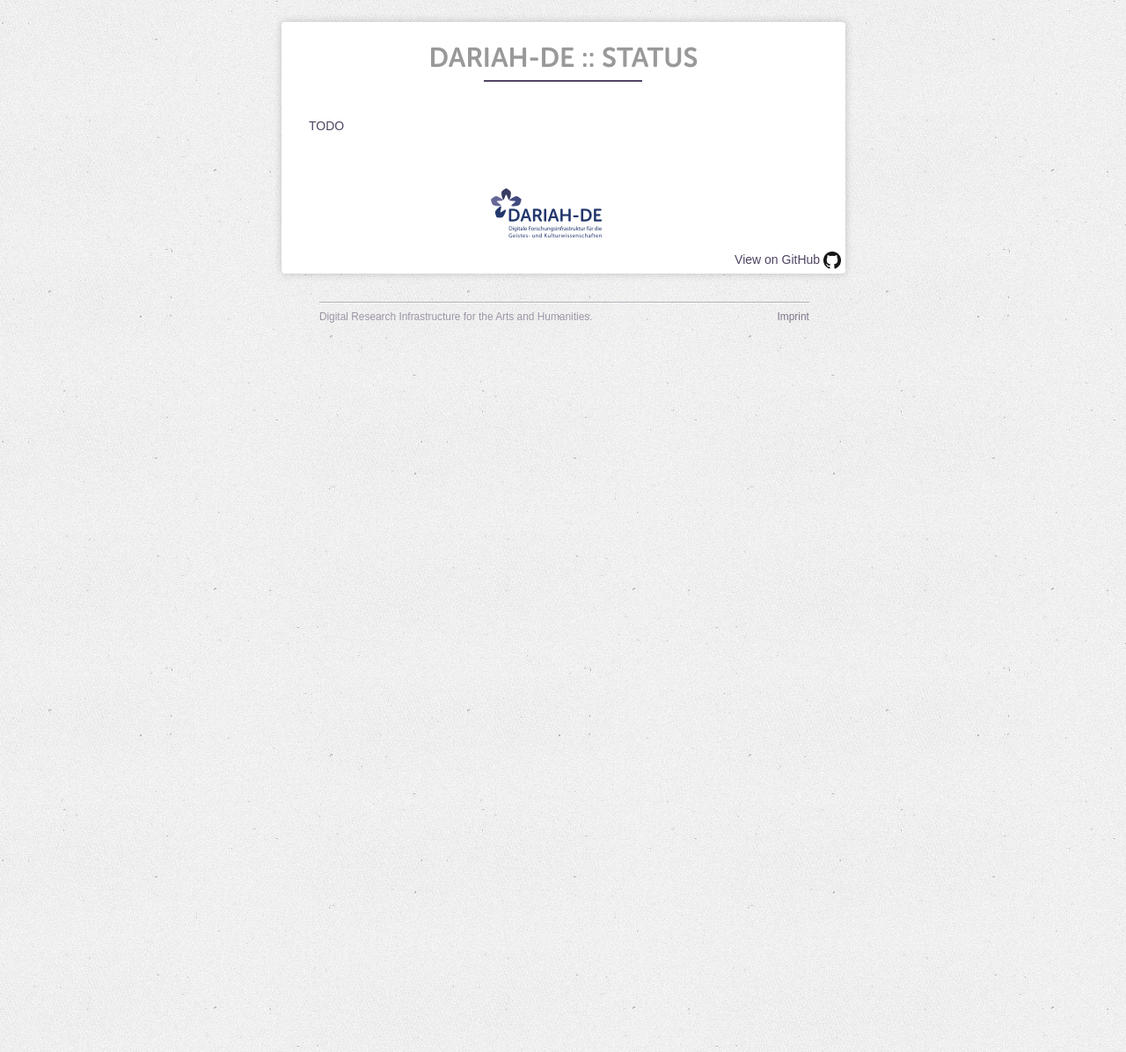
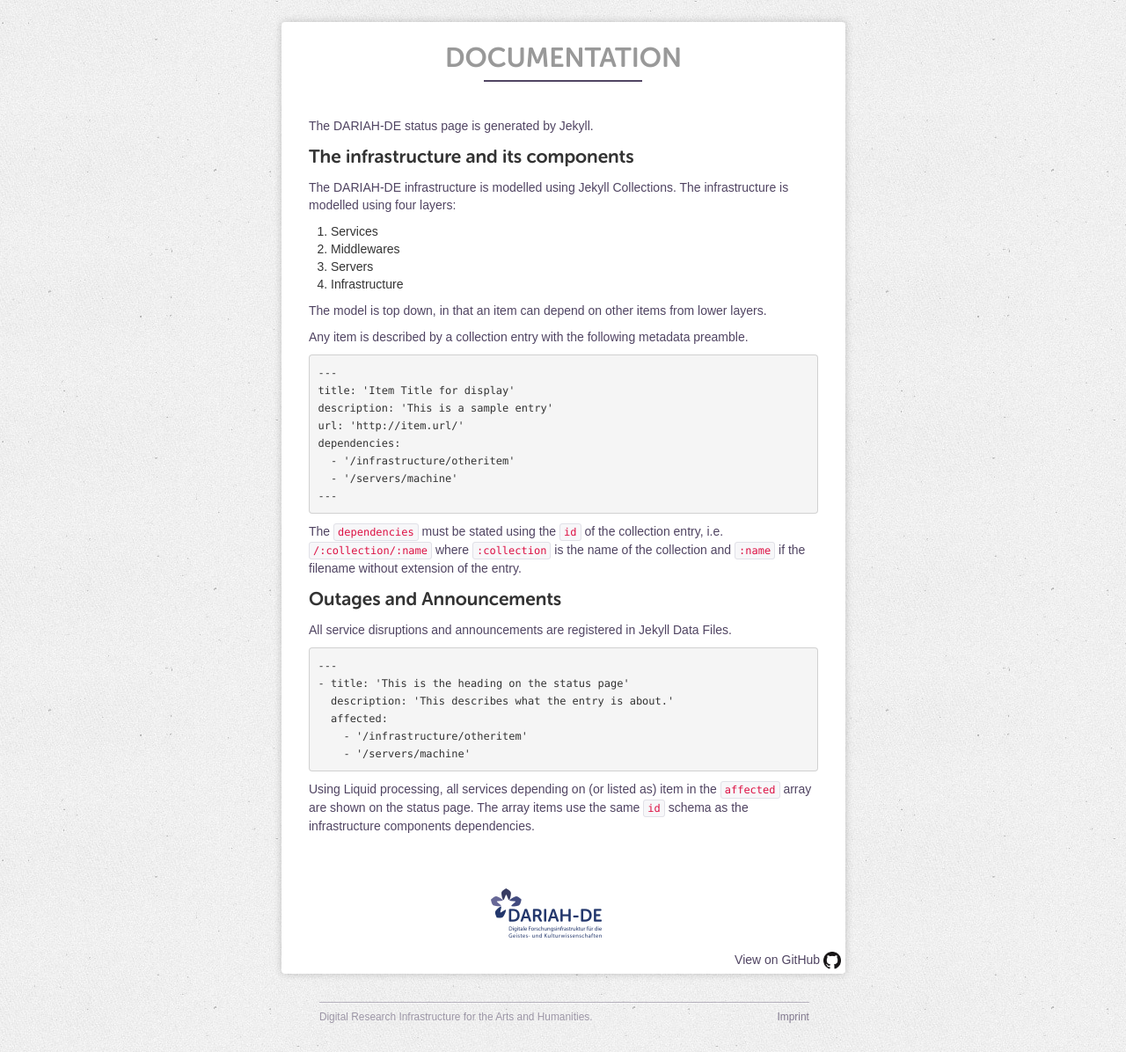
Before and after one commit to DARIAH-DE/status, a Jekyll site: the page built from documentation.md, in a window 1280 px wide. Shown: the whole page at 88% size. Built offline with Jekyll 4.4.1, drawn with Linux system fonts in a browser that asks for light colours; our own code applies the rules of GitHub Pages for plain Markdown files.

Commit message:
Add initial documentation

````diff
--- a/_config.yml
+++ b/_config.yml
@@ -13,3 +13,12 @@
   - middlewares
   - servers
   - infrastructure
+
+exclude: ['README.md', 'Gemfile', 'Gemfile.lock']
+
+defaults:
+  -
+    scope:
+      path: ''
+    values:
+      layout: 'index'
--- a/_layouts/index.html
+++ b/_layouts/index.html
@@ -2,7 +2,7 @@
 <html lang="en">
   <head>
     <meta charset="utf-8">
-    <title>DARIAH-DE :: Status</title>
+    <title>{{ page.title }}</title>
     <meta name="viewport" content="width=device-width, initial-scale=1">
     <meta name="description" content="DARIAH-DE">
     <link rel="alternate" type="application/atom+xml" title="Commits as RSS Feed" href="{{ site.github.repository_url }}/commits/master.atom" />
@@ -31,7 +31,6 @@
     <div id="content_layout">
       <div class="span8 main-content-wrapper">
         <div id="content" class="primary-area">
-          <h1>DARIAH-DE :: Status</h1>
 
           {{ content }}
 
--- a/_layouts/status.html
+++ b/_layouts/status.html
@@ -1,6 +1,8 @@
 ---
 layout: index
 ---
+
+<h1>DARIAH-DE :: Status</h1>
 
 <div class="status info">
   <h2>Current notifications</h2>
--- a/documentation.md
+++ b/documentation.md
@@ -1,5 +1,45 @@
+# Documentation
+
+The DARIAH-DE status page is generated by [Jekyll](https://jekyllrb.com/).
+
+## The infrastructure and its components
+
+The DARIAH-DE infrastructure is modelled using [Jekyll Collections](https://jekyllrb.com/docs/collections/).
+The infrastructure is modelled using four layers:
+
+1. Services
+2. Middlewares
+3. Servers
+4. Infrastructure
+
+The model is top down, in that an item can depend on other items from lower layers.
+
+Any item is described by a collection entry with the following metadata preamble.
+
+```yaml
 ---
-layout: index
+title: 'Item Title for display'
+description: 'This is a sample entry'
+url: 'http://item.url/'
+dependencies:
+  - '/infrastructure/otheritem'
+  - '/servers/machine'
 ---
+```
 
-TODO
+The `dependencies` must be stated using the `id` of the collection entry, i.e. `/:collection/:name` where `:collection` is the name of the collection and `:name` if the filename without extension of the entry.
+
+## Outages and Announcements
+
+All service disruptions and announcements are registered in [Jekyll Data Files](https://jekyllrb.com/docs/datafiles/).
+
+```yaml
+---
+- title: 'This is the heading on the status page'
+  description: 'This describes what the entry is about.'
+  affected:
+    - '/infrastructure/otheritem'
+    - '/servers/machine'
+```
+
+Using [Liquid](https://shopify.github.io/liquid/) processing, all services depending on (or listed as) item in the `affected` array are shown on the status page. The array items use the same `id` schema as the infrastructure components dependencies.
````
Also changed, not shown: index.md (+1 -0 lines), README.md, 1 other file.
